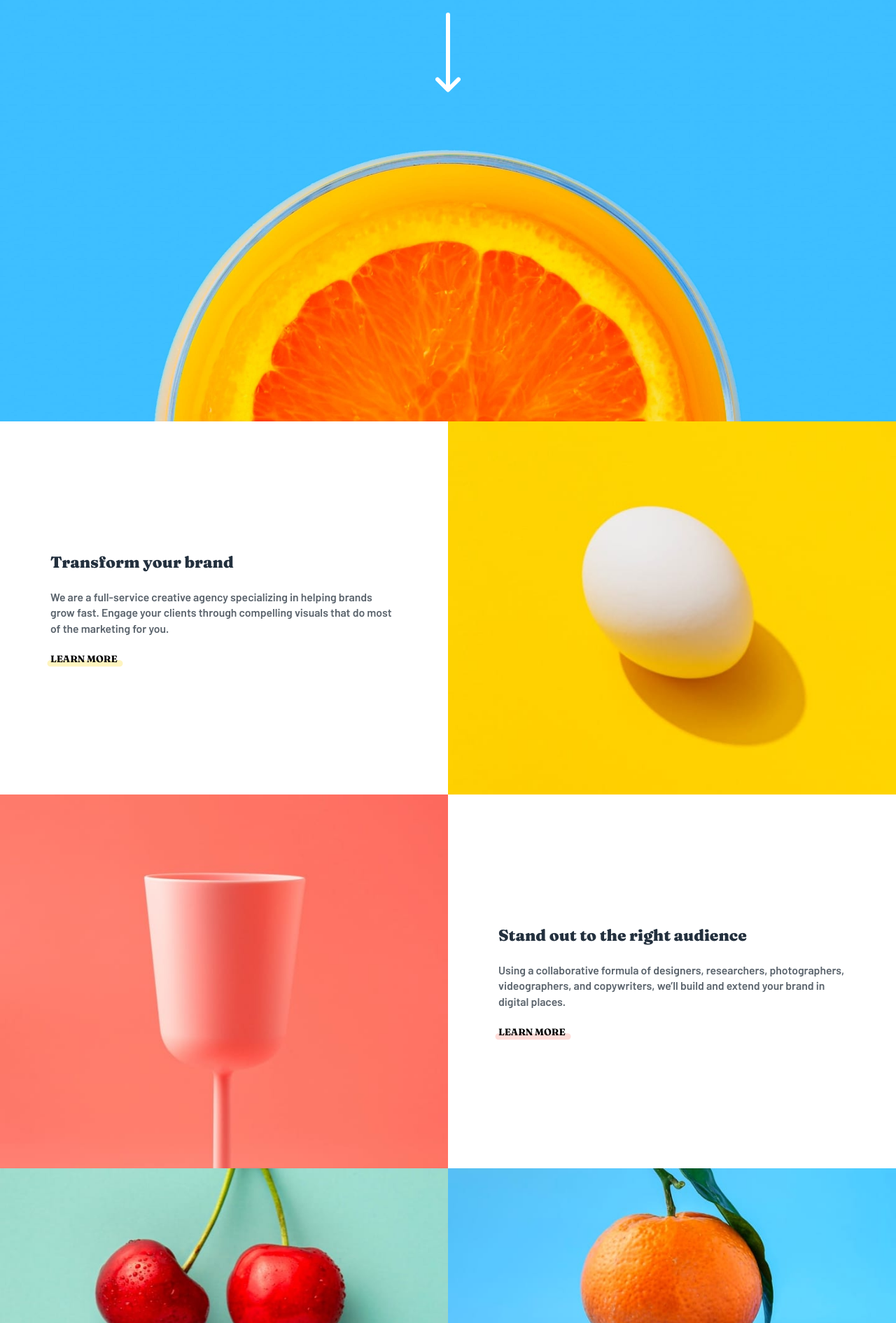
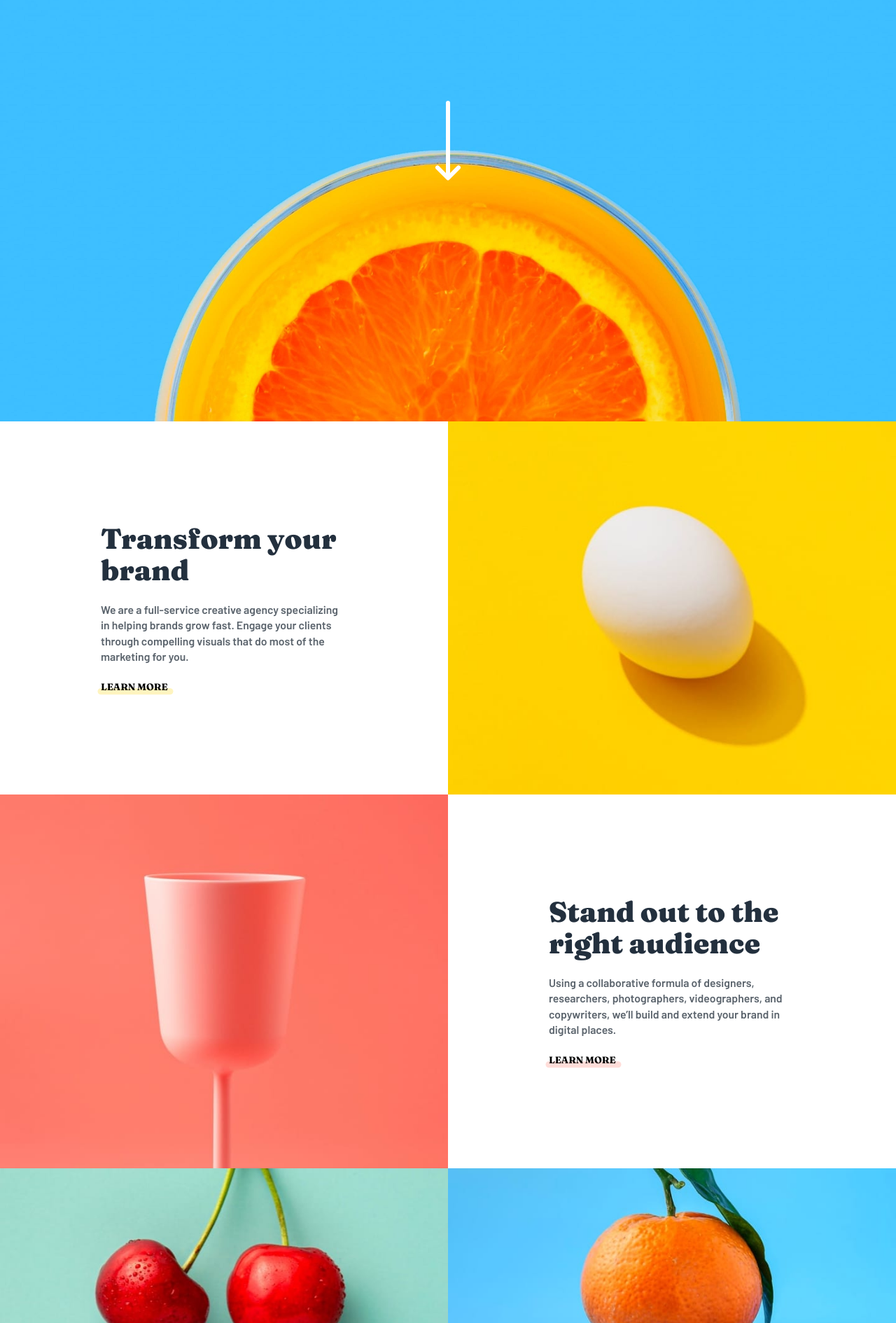
Before and after one commit to amirhazizi/sunnyside-agency-landing-page, a website: page index.html in a window 1280 px wide. Shown: the part 198-2088 px from the top of the page at 70% size. Drawn offline with Linux system fonts and the light colour scheme.

Commit message:
update style

```diff
--- a/index.html
+++ b/index.html
@@ -57,9 +57,9 @@
       </nav>
       <!-- ebd of navbar -->
       <!-- header content -->
-      <div class="mt-14 space-y-8">
+      <div class="mt-14 space-y-8 md:space-y-36">
         <h1
-          class="text-center text-cl_White font-bold text-4xl uppercase tracking-widest-more"
+          class="text-center text-cl_White font-black text-4xl uppercase tracking-widest-more"
         >
           We are creatives
         </h1>
@@ -68,7 +68,9 @@
     </header>
     <!-- end of header -->
     <!-- section 1 -->
-    <section class="items-center flex flex-col md:flex-row-reverse">
+    <section class="max-w-6xl mx-auto">
+      <!-- articles 1 -->
+      <div class="items-center flex flex-col md:flex-row-reverse">
         <!-- image article -->
         <article class="md:w-1/2">
           <!-- small screen -->
@@ -86,17 +88,17 @@
         </article>
         <!-- text article -->
         <article
-        class="text-center md:text-left space-y-5 p-5 py-14 leading-7 md:px-16 md:w-1/2 md:py-0"
+          class="text-center md:text-left space-y-5 p-5 py-14 leading-7 md:px-16 md:w-1/2 md:py-0 lg:px-32"
         >
           <h1
-          class="text-3xl text-cl_Verydarkdesaturatedblue font-black md:text-xl"
+            class="text-3xl text-cl_Verydarkdesaturatedblue font-black md:text-2xl lg:text-4xl"
           >
             Transform your brand
           </h1>
           <p class="text-cl_Verydarkgrayishblue md:text-sm">
             We are a full-service creative agency specializing in helping brands
-          grow fast. Engage your clients through compelling visuals that do most
-          of the marketing for you.
+            grow fast. Engage your clients through compelling visuals that do
+            most of the marketing for you.
           </p>
           <div class="learnmore-btn relative">
             <a class="relative block uppercase z-10 md:text-xs" href="#"
@@ -107,10 +109,9 @@
             ></div>
           </div>
         </article>
-    </section>
-    <!-- end of section 1 -->
-    <!-- section 2 -->
-    <section class="grid md:grid-cols-2 items-center">
+      </div>
+      <!-- articles 2 -->
+      <div class="grid md:grid-cols-2 items-center">
         <!-- image article -->
         <article class="">
           <!-- small screen -->
@@ -128,17 +129,17 @@
         </article>
         <!-- text article -->
         <article
-        class="text-center md:text-left space-y-5 p-5 py-14 leading-7 md:px-16 md:py-0"
+          class="text-center md:text-left space-y-5 p-5 py-14 leading-7 md:px-16 md:py-0 lg:px-32"
         >
           <h1
-          class="text-3xl text-cl_Verydarkdesaturatedblue font-black md:text-xl"
+            class="text-3xl text-cl_Verydarkdesaturatedblue font-black md:text-2xl lg:text-4xl"
           >
             Stand out to the right audience
           </h1>
           <p class="text-cl_Verydarkgrayishblue md:text-sm">
             Using a collaborative formula of designers, researchers,
-          photographers, videographers, and copywriters, we’ll build and extend
-          your brand in digital places.
+            photographers, videographers, and copywriters, we’ll build and
+            extend your brand in digital places.
           </p>
           <div class="learnmore-btn relative">
             <a class="relative block uppercase z-10 md:text-xs" href="#">
@@ -149,15 +150,16 @@
             ></div>
           </div>
         </article>
+      </div>
     </section>
-    <!-- end of section 2 -->
-    <!-- section 3-->
-    <section>
+    <!-- end of section 1 -->
+    <!-- section 2-->
+    <section class="max-w-6xl mx-auto">
       <!-- container -->
       <div class="grid md:grid-cols-2">
         <!-- article 1 -->
         <article>
-          <div class="relative">
+          <div class="relative w-fit ml-0">
             <img
               class="block lg:hidden"
               src="./images/mobile/image-graphic-design.jpg"
@@ -185,7 +187,7 @@
         <!-- end of article 1 -->
         <!-- article 2 -->
         <article>
-          <div class="relative">
+          <div class="relative w-fit">
             <img
               class="block lg:hidden"
               src="./images/mobile/image-photography.jpg"
@@ -210,6 +212,7 @@
         <!-- end of article 2 -->
       </div>
     </section>
+    <!-- end of section 2 -->
     <!-- user section -->
     <section class="py-12">
       <!-- section header -->
@@ -392,20 +395,6 @@
       </div>
     </footer>
     <!-- end of footer -->
-    <!-- <footer
-      class="fixed bottom-0 left-1/2 -translate-x-1/2 bg-red-500 py-1 px-2 text-center text-xs rounded-t-xl"
-    >
-      Challenge by
-      <a
-        class="font-bold"
-        href="https://www.frontendmentor.io?ref=challenge"
-        target="_blank"
-        >Frontend Mentor</a
-      >. Coded by
-      <a class="font-bold" href="https://github.com/amirhazizi" target="_blank"
-        >Amir Hossein Azizi</a
-      >
-    </footer> -->
     <!-- app.js -->
     <script src="./js/app.js" type="module"></script>
   </body>
```
Also changed, not shown: css/styles.css. Lines whose indentation alone changed are shown as unchanged.
